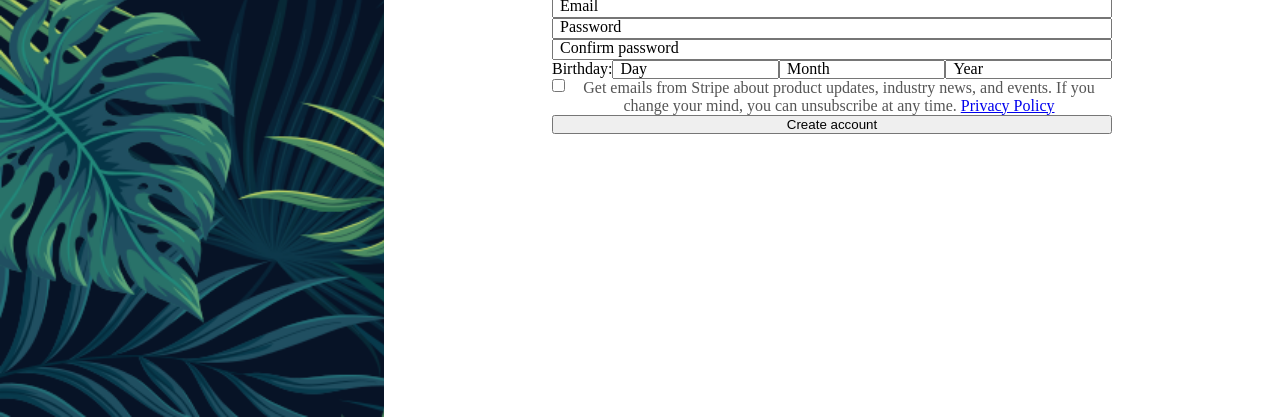
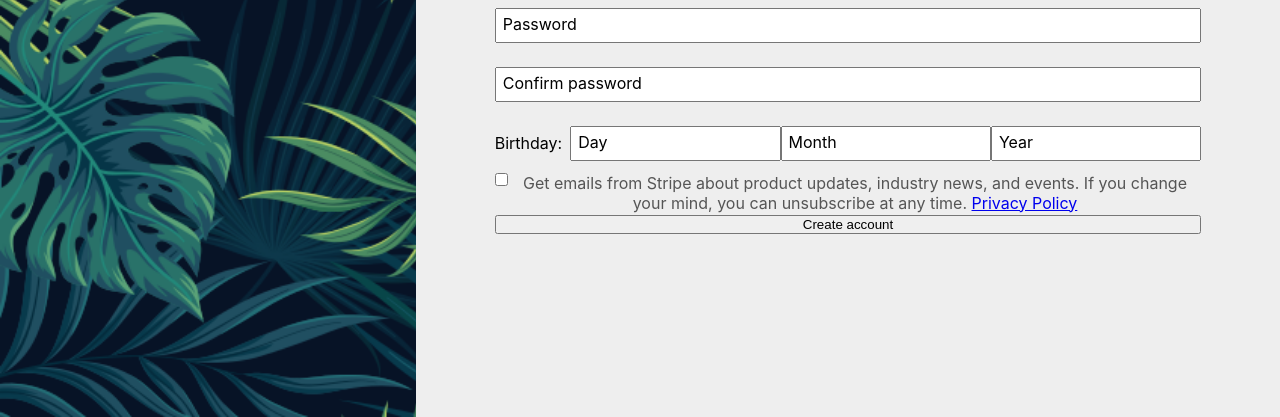
Before and after one commit to anasamer056/signup-form, a plain HTML site: page index.html in a window 1280 px wide. Shown: the part 383-800 px from the top of the page. Drawn offline with Linux system fonts and the light colour scheme.

Commit message:
Fix layout issues

```diff
--- a/index.html
+++ b/index.html
@@ -21,8 +21,8 @@
                 <p>
                     Create an account and join us to help create a greener future for our kids!
                 </p>
-                <form action="https://httpbin.org/" method="post">
-                    <div class="temp-container">
+                <form action="https://www.httpbin.org/post" method="post">
+                    <div class="flex-input">
                         <div class="form-control">
                             <label for="first-name">
                                 First name
@@ -54,7 +54,7 @@
                         </label>
                         <input type="password" name="" id="confirm-password">
                     </div>
-                    <div class="temp-container">
+                    <div class="flex-input">
                         <span>Birthday: </span>
                         <div class="form-control">
                             <label for="day">
--- a/styles.css
+++ b/styles.css
@@ -6,10 +6,16 @@
     padding: 0;
 }
 
+html {
+    font-family: -apple-system,BlinkMacSystemFont,Segoe UI,Roboto,Helvetica Neue,Ubuntu,sans-serif;
+
+}
+
 /* layout */
 
 body {
     height: 100vh;
+    background-color: #eee;
 }
 
 .main-container {
@@ -20,7 +26,7 @@ body {
 
 
 .content {
-    flex: 5 1 0;
+    flex: 2 1 0;
     display: flex;
     justify-content: center;
     flex-direction: column;
@@ -45,19 +51,17 @@ body {
     position: relative;
     display: flex;
     flex-direction: column;
-    width: 100%;
+    flex: 1;
 }
 
 input[type="text"],
 input[type="email"],
-input[type="password"] {
-    padding: 1px 3px;
+input[type="password"],
+input[type="number"] {
+    padding: 8px;
+    margin: 12px 0;
 }
 
-input[type="number"] {
-    width: 100%;
-
-}
 button {
     width: 100%;
 }
@@ -65,6 +69,8 @@ button {
 label {
     position: absolute;
     left: 0.5rem;
+    top: 1.15rem
+
 }
 
 .center{
@@ -77,19 +83,14 @@ label {
     }
 }
 
-.birthday {
+.flex-input {
     display: flex;
-    width: 100px;
+    > span {
+        align-self: center;
+        margin-right: 8px;
+    }
 }
 
-.temp-container {
-    display: flex;
-}
-
-.temp {
-    background-color: aqua;
-
-}
 input[type="checkbox"] {
     height: fit-content;
 }
```
